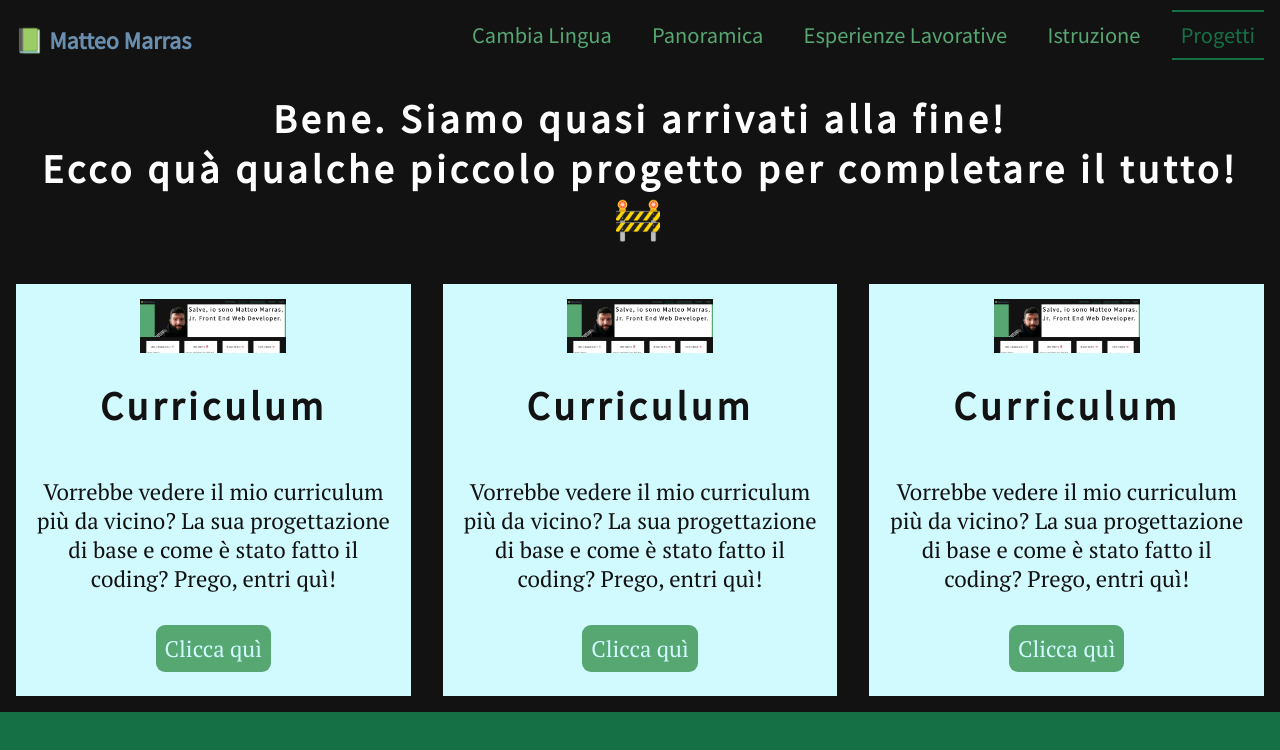
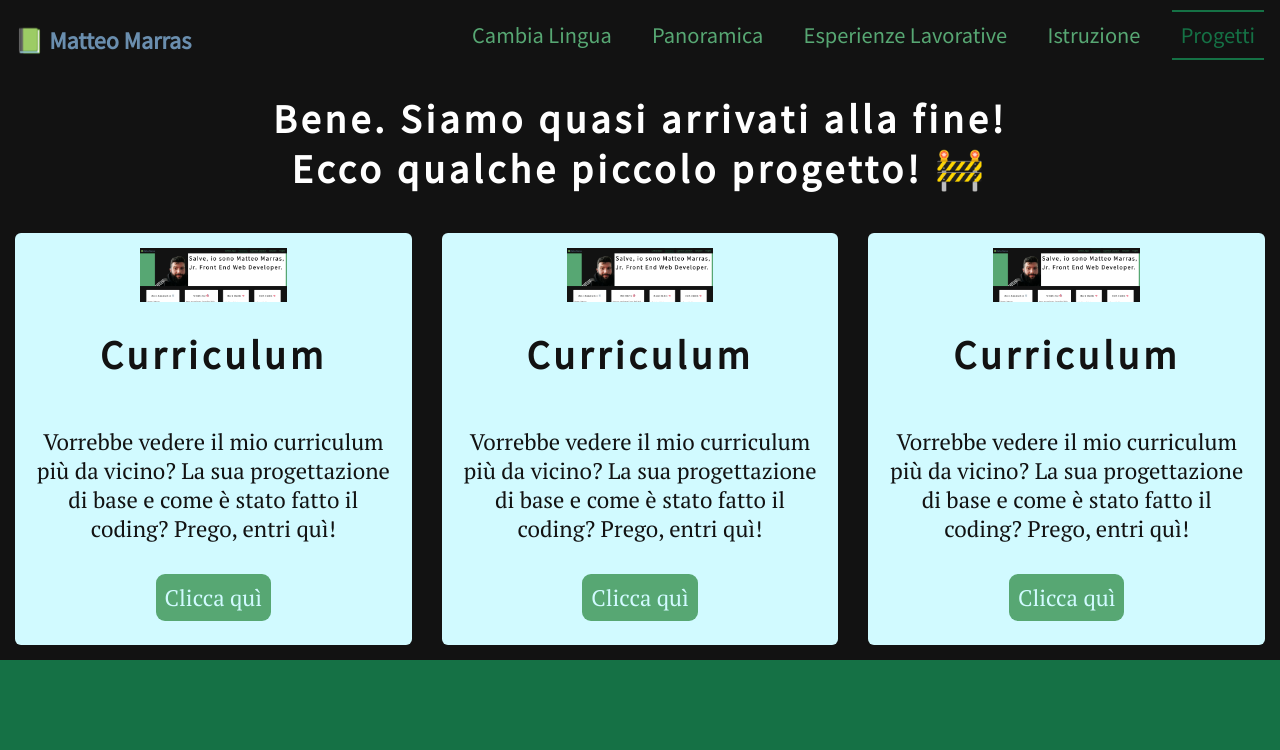
Before and after one commit to matteomarrass/my-portfolio, a React (Create React App) app: page /projects in a window 1280 px wide. Shown: the top 750 px of the page. Built offline with nearby package versions, Linux system fonts and the light colour scheme.

Commit message:
Production Build Created

```diff
--- a/package.json
+++ b/package.json
@@ -11,6 +11,7 @@
     "react-dom": "^18.2.0",
     "react-router-dom": "^6.8.1",
     "react-scripts": "^5.0.1",
+    "serve": "^14.2.0",
     "web-vitals": "^2.1.4"
   },
   "scripts": {
--- a/public/index.html
+++ b/public/index.html
@@ -27,7 +27,7 @@
       work correctly both with client-side routing and a non-root public URL.
       Learn how to configure a non-root public URL by running `npm run build`.
     -->
-    <title>React App</title>
+    <title>Curriculum Matteo Marras</title>
   </head>
   <body>
     <noscript>You need to enable JavaScript to run this app.</noscript>
--- a/src/components/Projects.jsx
+++ b/src/components/Projects.jsx
@@ -6,7 +6,7 @@ const Projects = () => {
       <>
       <Navbar />
       <section id="studyPage">
-          <h1 className="titleStudy">Bene. Siamo quasi arrivati alla fine! <br />Ecco quà qualche piccolo progetto per completare il tutto! 🚧</h1>
+          <h1 className="titleStudy">Bene. Siamo quasi arrivati alla fine! <br />Ecco qualche piccolo progetto! 🚧</h1>
           <CardStudy />
       </section>
       </>
--- a/src/components/app.css
+++ b/src/components/app.css
@@ -279,7 +279,7 @@ nav .active {
   font-size: 15px;
   background-color: #D1FAFF;
   padding: 1em;
-  border: 1px solid #121212;
+  border-radius: 0.4em;
 }
 .cardsProject .cardProject p {
   color: #121212;
@@ -317,6 +317,7 @@ nav .active {
   border: none;
   text-decoration: none;
   transition: 0.4s;
+  color: #121212;
 }
 #error #backHome:hover {
   background-color: #121212;
--- a/src/components/app.scss
+++ b/src/components/app.scss
@@ -297,7 +297,7 @@ nav {
         font-size: 15px;
         background-color: $firstColor;
         padding: 1em;
-        border: 1px solid $black;
+        border-radius: .4em;
         p {
             color: $black;
         }
@@ -336,6 +336,7 @@ nav {
         border: none;
         text-decoration: none;
         transition: .4s;
+        color: $black;
     }
     #backHome:hover{
         background-color: $black;
```
Also changed, not shown: 2 other files (tests, documents, lock files or other folders).
